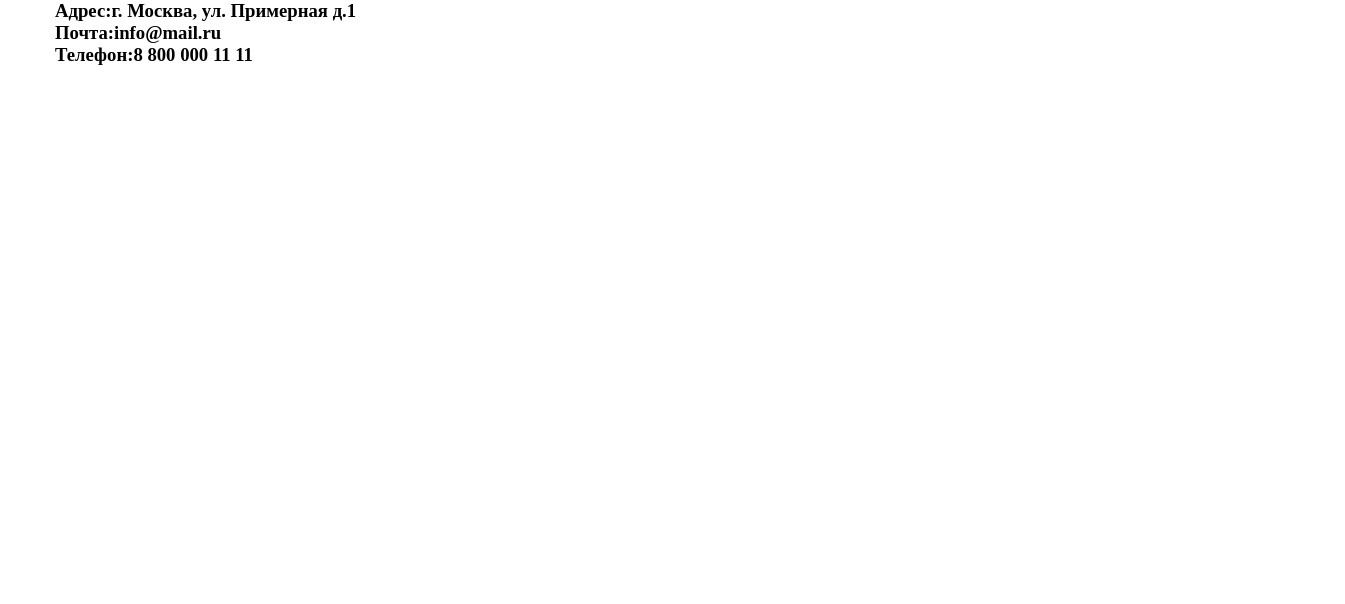
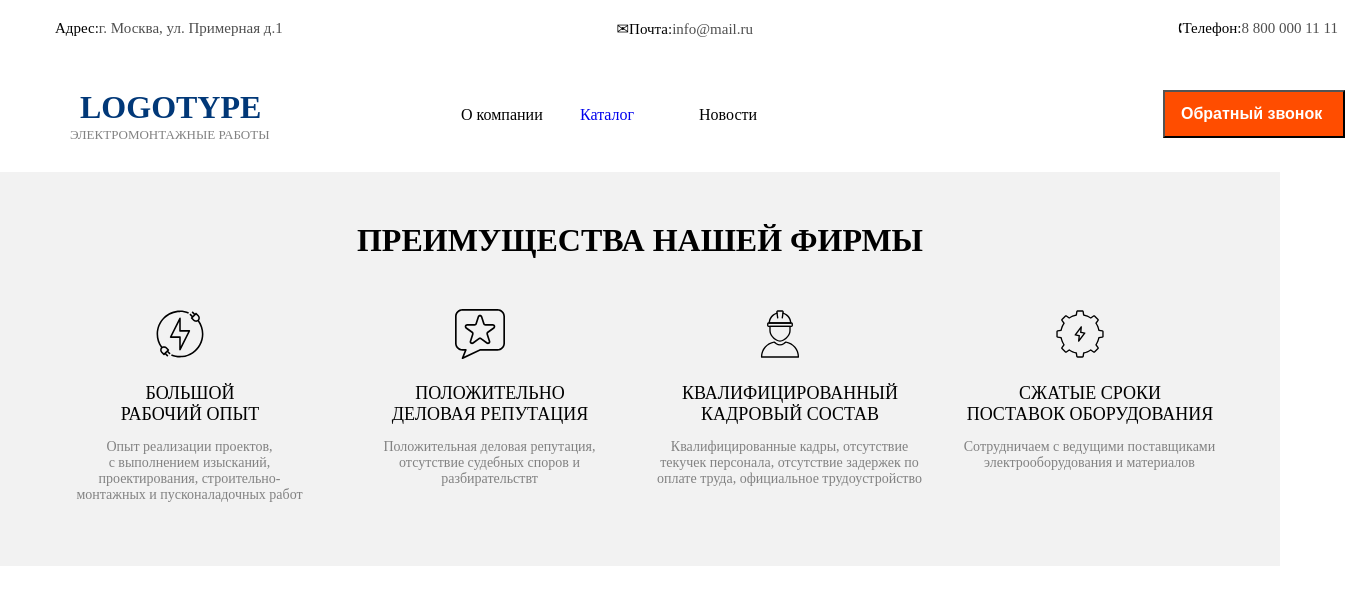
Before and after one commit to Alla3589/vecta_tz, a plain HTML site: page index.html in a window 1280 px wide. Shown: the whole page, 1345 px wide, since content can reach past the window. Drawn offline with Linux system fonts and the light colour scheme.

Commit message:
add index.html file

```diff
--- a/index.html
+++ b/index.html
@@ -16,15 +16,71 @@
                     <h3 class="menu_h3">Адрес:<span>г. Москва, ул. Примерная д.1</span></h3>
                 </div>
                 <div class="menu_item">
-                    <h3 class="menu_h3">Почта:<span>info@mail.ru</span></h3>
+                    <h3 class="menu_h3">&#9993;Почта:<span>info@mail.ru</span></h3>
                 </div>
                 <div class="menu_item">
-                    <h3 class="menu_h3">Телефон:<span>8 800 000 11 11</span></h3>
+                    <h3 class="menu_h3">&#128379;Телефон:<span>8 800 000 11 11</span></h3>
                 </div>
             </div>
         </div>
 
     </header>
+    <section class="header">
+        <div class="container">
+            <div class="header_team">
+                <div class="team-logo">
+                    <h2 class="logo_h2">LOGOTYPE</h2>
+                    <h3 class="h3_main">ЭЛЕКТРОМОНТАЖНЫЕ РАБОТЫ</h3>
+                </div>
+                <div class="header_menu">
+                    <nav class="nav">
+                        <li class="li">О компании</li>
+                        <a href="#" class="li">
+                            <li class="li">Каталог</li>
+                        </a>
+                        <li class="li">Новости</li>
+                    </nav>
+                </div>
+                <div class="btn">
+                    <button class="btn-1">
+                        <h3 class="btn_h3">Обратный звонок</h3>
+                    </button>
+                </div>
+            </div>
+        </div>
+    </section>
+    <main class="main">
+        <div class="container">
+            <div class="main_glavnaj">
+                <h1 class="text_h1">ПРЕИМУЩЕСТВА НАШЕЙ ФИРМЫ</h1>
+                <div class="main_grid">
+                    <div class="grid-item">
+                        <img src="./image/иконки.svg" alt="" class="icon">
+                        <h2 class="main_h2">БОЛЬШОЙ<br> РАБОЧИЙ ОПЫТ </h2>
+                        <p class="main_p_1">Опыт реализации проектов,<br> с выполнением изысканий,<br> проектирования,
+                            строительно-<br> монтажных и пусконаладочных работ</p>
+                    </div>
+                    <div class="grid-item">
+                        <img src="./image/репутация 1.svg" alt="" class="icon">
+                        <h2 class="main_h2">ПОЛОЖИТЕЛЬНО<br> ДЕЛОВАЯ РЕПУТАЦИЯ </h2>
+                        <p class="main_p">Положительная деловая репутация, отсутствие судебных споров и разбирательствт</p>
+                    </div>
+                    <div class="grid-item">
+                        <img src="./image/кадры 1.svg" alt="" class="icon">
+                        <h2 class="main_h2">КВАЛИФИЦИРОВАННЫЙ<br> КАДРОВЫЙ СОСТАВ </h2>
+                        <p class="main_p">Квалифицированные кадры, отсутствие текучек персонала, отсутствие задержек по оплате труда, официальное трудоустройство</p>
+                    </div>
+                    <div class="grid-item">
+                        <img src="./image/chjlk.svg" alt="" class="icon">
+                        <h2 class="main_h2">СЖАТЫЕ СРОКИ<br> ПОСТАВОК ОБОРУДОВАНИЯ </h2>
+                        <p class="main_p_1">Сотрудничаем с ведущими поставщиками электрооборудования и материалов</p>
+                    </div>
+                </div>
+
+            </div>
+        </div>
+    </main>
+
 </body>
 
 </html>
--- a/style.css/main.css
+++ b/style.css/main.css
@@ -16,5 +16,149 @@ h1,h2,h3,h4,h5,h6 {
 }
 body {
 margin: 0;
+font-family: 'Roboto' sans-serif;
 
 }
+a {
+text-decoration: none;
+}
+
+.menu {
+display: flex;
+justify-content: space-between;
+padding-top: 20px;
+}
+
+.menu_h3 {
+color: #000000;
+font-size: 15px;
+width: 47px;
+height: 18px;
+font-family: 'Roboto' sans-serif;
+font-weight: 300;
+white-space: nowrap;
+}
+span {
+width: 200px;
+height: 18px;
+color: #4F4F4F;
+font-size: 15px;
+font-weight: 100;
+line-height: auto;
+letter-spacing: 0%;
+opacity:100% ;
+}
+.header_team {
+display: flex;
+justify-content: space-between;
+}
+.team-logo {
+padding-top: 51px;
+}
+.logo_h2 {
+width: 173px;
+height: 38px;
+font-size: 32px;
+font-weight: bold;
+line-height: auto;
+letter-spacing: 0%;
+opacity:100% ;
+color: #013878;
+margin-left: 25px;
+}
+.h3_main {
+color: #828282;
+font-weight: 300;
+font-size: 13px;
+line-height: auto;
+letter-spacing: 0%;
+width: 196px;
+height: 15px;
+white-space: nowrap;
+margin-left: 15px;
+}
+
+.nav {
+display: flex;
+list-style: none;
+padding-top: 68px;
+margin-left: -150px;
+}
+.li {
+margin-right: 30px;
+width: 89px;
+height: 19px;
+
+}
+.btn {
+margin-top: 52px;
+margin-right: -120px;
+}
+.btn-1 {
+width: 182px;
+height: 48px;
+background-color: #FF4D00;
+
+}
+.btn_h3 {
+color: #FFFFFF;
+font-family: 'Roboto' sans-serif;
+line-height: 150%;
+letter-spacing: 0%;
+font-size: 16px;
+width: 134px;
+height: 24px;
+white-space: nowrap;
+padding-left: 10px;
+}
+.main {
+background-color:#F2F2F2 ;
+height: 394px;
+margin-top: 30px;
+}
+.text_h1 {
+padding-top: 50px;
+text-align: center;
+padding-bottom: 50px;
+}
+.main_grid {
+display: grid;
+grid-template-columns: repeat(4, 1fr);
+gap: 30px;
+}
+
+.icon {
+width: 50px;
+height: 50px;
+margin-bottom: 20px;
+margin-left: 100px;
+}
+.main_h2 {
+width: 270px;
+height: 42px;
+font-family: 'Roboto' sans-serif;
+font-weight: 500;
+font-size: 18px;
+letter-spacing: 0%;
+text-align: center;
+}
+.main_p {
+width: 269px;
+height: 80px;
+font-family: 'Roboto' sans-serif;
+font-weight: 400;
+font-size: 14px;
+letter-spacing: 0%;
+color: #828282;
+text-align: center;
+}
+.main_p_1 {
+width: 269px;
+height: 60px;
+font-family: 'Roboto' sans-serif;
+font-weight: 400;
+font-size: 14px;
+letter-spacing: 0%;
+color: #828282;
+text-align: center;
+}
```
Also changed, not shown: image/chjlk.svg (added), image/иконки.svg (added), image/кадры 1.svg (added), image/репутация 1.svg (added).
